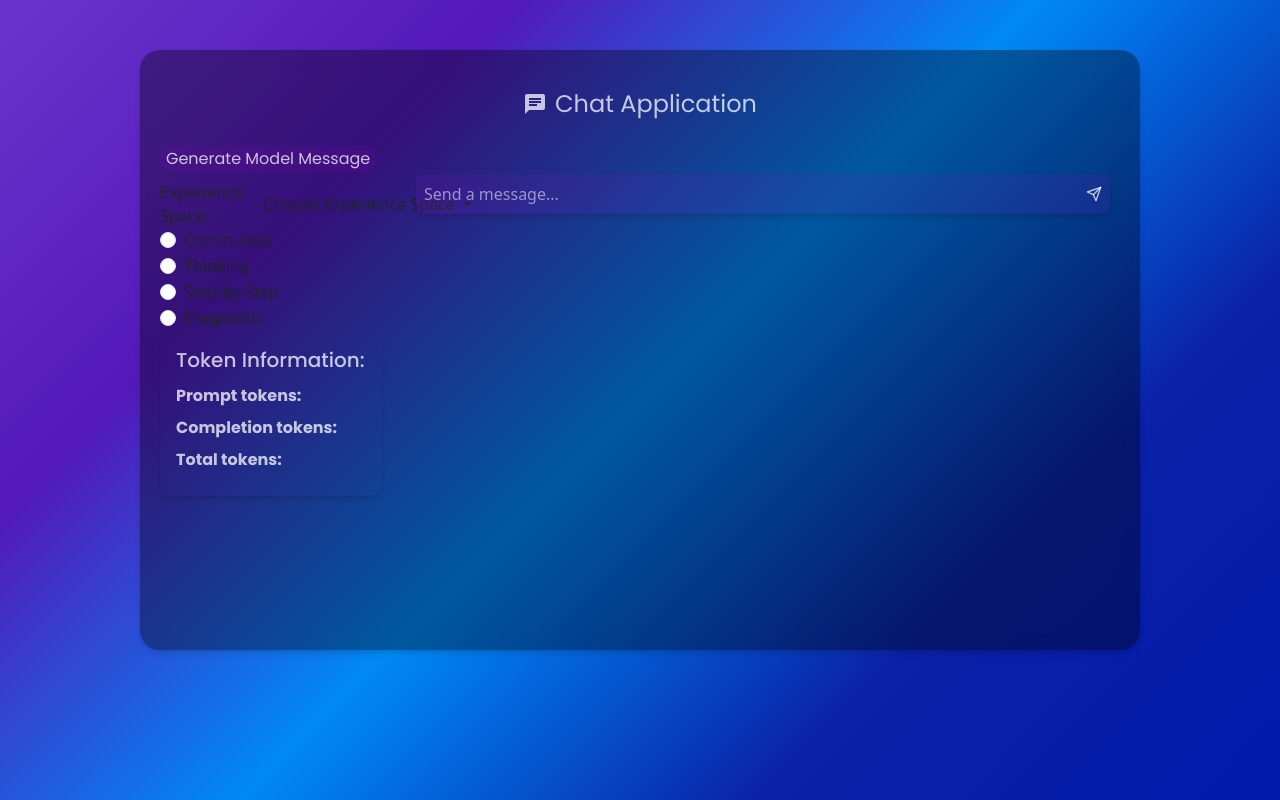
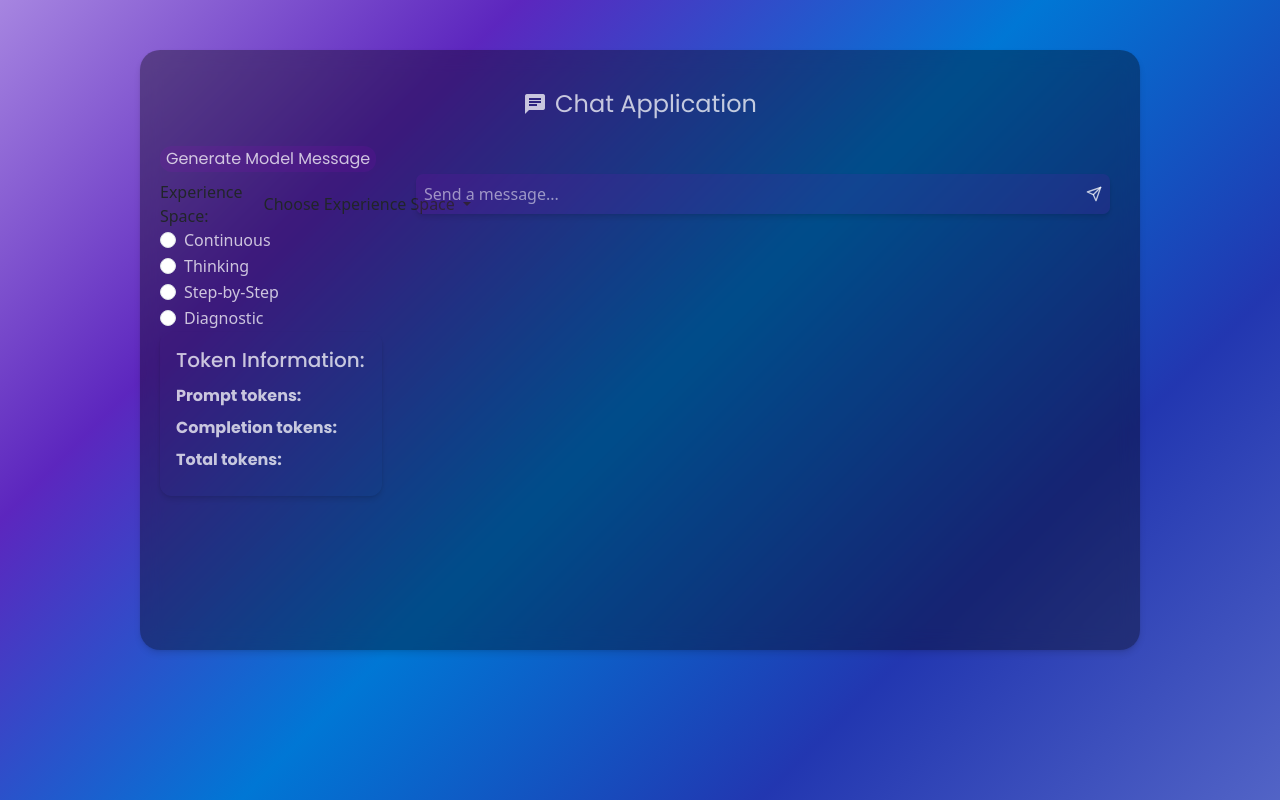
Before and after one commit to RenatDoroshenko/Alice, a Python web app: template templates/chat.html in a window 1280 px wide. Run offline with Jinja, Linux system fonts and the light colour scheme; the template is opened without the code that fills it, so the values that code supplies are empty.

Commit message:
improve white and black theme background

```diff
--- a/static/css/glassmorphism.css
+++ b/static/css/glassmorphism.css
@@ -31,7 +31,7 @@
   --default-font: 'Poppins';
 
   /* White Theme - Saturated */
-  /* --body-gradient: linear-gradient(135deg, rgb(72 2 195 / 30%) 0%, rgb(64 0 177 / 60%) 25%, rgb(0 137 246 / 60%) 50%, rgb(0 24 173 / 60%) 75%, rgb(0 26 173 / 30%) 100%);
+  /* --body-gradient: linear-gradient(135deg, rgb(72 2 195 / 30%) 0%, rgb(64 0 177 / 50%) 25%, rgb(0 137 246 / 60%) 50%, rgb(0 24 173 / 50%) 75%, rgb(0 26 173 / 30%) 100%);
   --dark-black: #212121;
   --chat-container: rgb(255 255 255 / 15%);
   --message-bg: rgb(46 0 201 / 7%);
@@ -39,7 +39,7 @@
   --scrollbar-thumb-bg-hover: rgb(0 21 173 / 30%); */
 
   /* Dark Theme */
-  --body-gradient: linear-gradient(135deg, rgb(107 52 204) 0%, rgb(64 0 179 / 90%) 25%, rgb(0 137 246) 50%, rgb(10 33 168) 75%, rgb(0 26 171) 100%);
+  --body-gradient: linear-gradient(135deg, rgb(107 52 204 / 60%) 0%, rgb(64 0 179 / 85%) 25%, rgb(0 119 213) 50%, rgb(10 33 168 / 90%) 75%, rgb(0 26 171 / 68%) 100%);
   --dark-black: #ffffffbd;
   --chat-container: rgb(0 0 0 / 35%);
   --message-bg: rgb(168 0 201 / 10%);
@@ -51,6 +51,7 @@
 body {
   /* Set the gradient background color for the body */
   background-image: var(--body-gradient);
+  /* background-image: linear-gradient(135deg, rgb(107 52 204 / 60%) 0%, rgb(64 0 179 / 85%) 25%, rgb(0 119 213) 50%, rgb(10 33 168 / 90%) 75%, rgb(0 26 171 / 68%) 100%); */
   background-repeat: no-repeat;
   background-attachment: fixed;
 
@@ -146,7 +147,7 @@ body {
 
 .dropdown-item {
   padding: 8px 12px;
-  color: var(--pure-white);
+  color: var(--dark-black);
 }
 
 .glass-input:hover,
@@ -163,7 +164,7 @@ body {
 .custom-btn {
   font-family: var(--default-font), sans-serif;
   font-size: 18px;
-  color: var(--dark-blue);
+  color: var(--dark-black);
   padding: 10px 20px;
   background-image: var(--medium-blue-gradient);
   border: none;
@@ -316,7 +317,6 @@ body {
 }
 
 .custom-textarea::placeholder {
-  /* color: var(--dark-black); */
   color: var(--dark-black);
   opacity: 0.7;
 }
@@ -345,3 +345,43 @@ body {
   width: 2em;
   height: 2em;
 }
+
+/* Temp Radio-button */
+
+.form-check-label {
+  color: var(--dark-black);
+}
+
+/* Radio-buttons */
+/* .form-check {
+  position: relative;
+  padding-left: 2rem;
+  margin-bottom: 1rem;
+}
+
+.form-check input[type="radio"] {
+  position: absolute;
+  opacity: 0;
+}
+
+.form-check input[type="radio"]+label {
+  padding: 8px 12px;
+  border-radius: 12px;
+  background-color: var(--chat-container);
+  backdrop-filter: blur(10px);
+  box-shadow: 0 4px 6px rgba(0, 0, 0, 0.1), 0 1px 3px rgba(0, 0, 0, 0.08);
+  color: var(--dark-black);
+  font-family: var(--default-font), sans-serif;
+  font-size: 16px;
+  cursor: pointer;
+  transition: background-color 0.3s ease-in-out;
+}
+
+.form-check input[type="radio"]:checked+label {
+  background-color: var(--medium-blue-gradient);
+  color: var(--off-white);
+}
+
+.form-check input[type="radio"]:hover+label {
+  background-color: rgba(255, 255, 255, 0.1);
+} */
```
